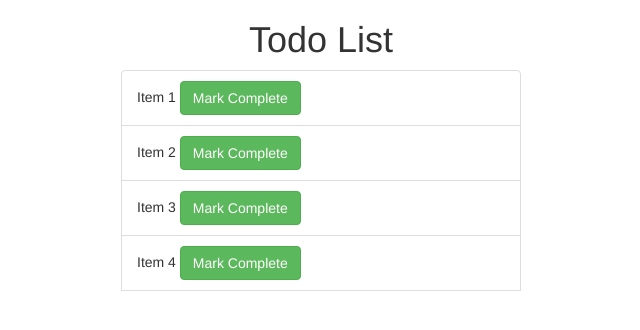
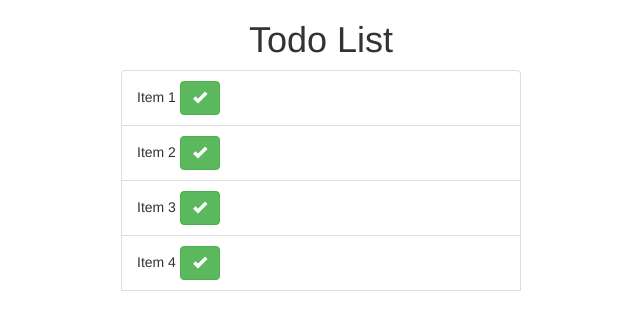
Before and after one commit to madintist/todo-app-vue, a Vue app: page /#/ in a window 1280 px wide. Shown: the top 330 px of the page, without its empty margins (319-959 px from the left). Built offline with nearby package versions, Linux system fonts and the light colour scheme.

Commit message:
Added styles for button

```diff
--- a/src/components/CompleteItemButton.vue
+++ b/src/components/CompleteItemButton.vue
@@ -1,5 +1,7 @@
 <template>
-  <button class="btn btn-success">Mark Complete</button>
+  <button>
+    <span></span>
+  </button>
 </template>
 
 <script>
@@ -9,5 +11,67 @@
 </script>
 
 <style scoped>
+button {
+    background-color: #5cb85c;
+    background-image: none;
+    border: 1px solid transparent;
+    border-color: #4cae4c;
+    border-radius: 4px;
+    color: #fff;
+    cursor: pointer;
+    display: inline-block;
+    font-size: 14px;
+    font-weight: 400;
+    line-height: 1.42857143;
+    margin-bottom: 0;
+    padding: 6px 12px;
+    text-align: center;
+    touch-action: manipulation;
+    -ms-touch-action: manipulation;
+    user-select: none;
+    -moz-user-select: none;
+    -ms-user-select: none;
+    -webkit-user-select: none;
+    vertical-align: middle;
+    white-space: nowrap;
+}
 
+button:active {
+    background-color: #449d44;
+    background-image: none;
+    border-color: #398439;
+    box-shadow: inset 0 3px 5px rgba(0, 0, 0, .125);
+    color: #fff;
+    outline: 0;
+}
+
+button:focus {
+    color: #fff;
+    background-color: #449d44;
+    border-color: #255625;
+    text-decoration: none;
+}
+
+button:hover {
+    background-color: #449d44;
+    border-color: #398439;
+    color: #fff;
+    text-decoration: none;
+}
+
+span {
+    position: relative;
+    top: 1px;
+    display: inline-block;
+    font-family: 'Glyphicons Halflings';
+    font-style: normal;
+    font-weight: 400;
+    line-height: 1;
+    -webkit-font-smoothing: antialiased;
+    -moz-osx-font-smoothing: grayscale;
+}
+
+span::before {
+    content: "\e013";
+}
 </style>
```
